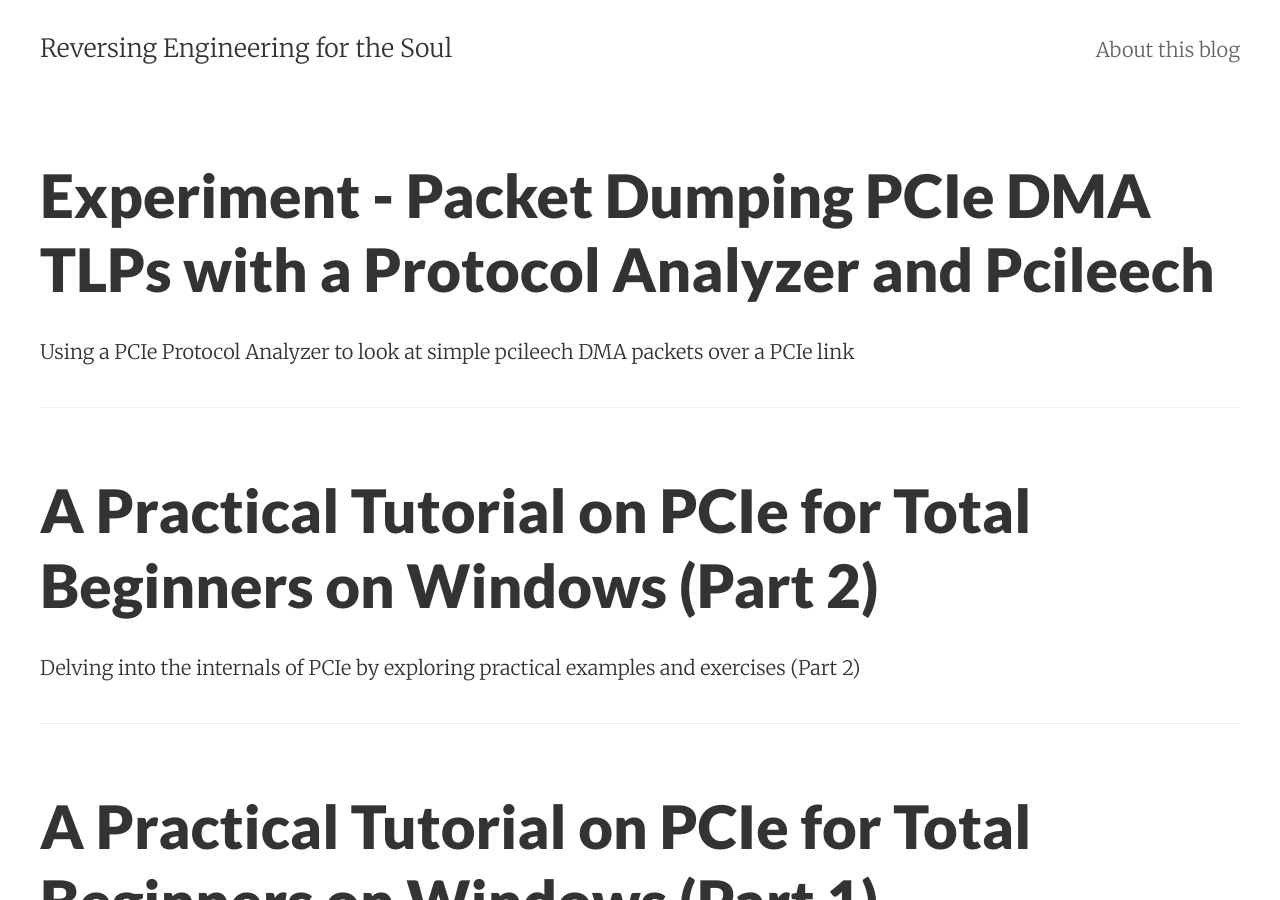
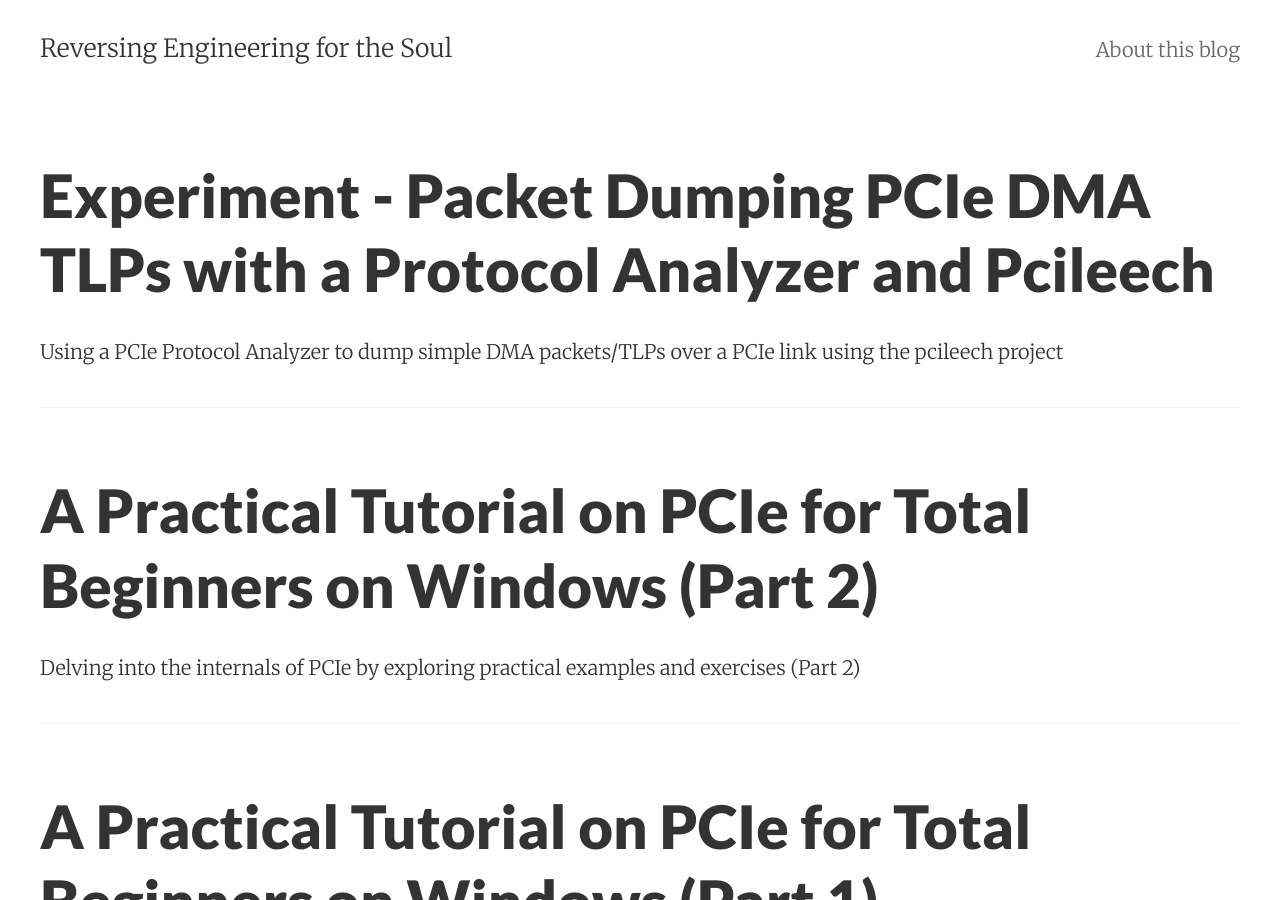
Before and after one commit to Gbps/gbps.github.io, a Jekyll site: the page built from index.html, in a window 1280 px wide and 900 px high. Built offline with Jekyll 4.4.1, drawn with Linux system fonts in a browser that asks for light colours; nearby versions of some CDN libraries; the list of posts is cut into pages by our own code.

Commit message:
Minor fixes

```diff
--- a/_posts/2024-03-26-pcie-experiment-1.md
+++ b/_posts/2024-03-26-pcie-experiment-1.md
@@ -2,7 +2,7 @@
 layout:     post
 title:      Experiment - Packet Dumping PCIe DMA TLPs with a Protocol Analyzer and Pcileech
 date:       2024-03-26
-summary:    Using a PCIe Protocol Analyzer to look at simple pcileech DMA packets over a PCIe link
+summary:    Using a PCIe Protocol Analyzer to dump simple DMA packets/TLPs over a PCIe link using the pcileech project
 categories: pcie experiment linux keysight protocol-analyzer
 ---
 
@@ -41,30 +41,30 @@ Finding historical pricing information for these devices and cards is nearly imp
 
 Here is a listing of my setup, with the exact component identifiers and listings that were necessary to work together. If you were to purchase one of these, I do recommend this setup. Note that cables and cards similar but not exactly the same identifiers might not be compatible, so be exact!
 
-- [Agilent/Keysight U4301A PCI Express Protocol Analyzer Module](https://www.ebay.com/itm/222998757531) - $1,800 USD (bundled with below)
+- [Agilent/Keysight U4301A PCI Express Protocol Analyzer Module](https://www.ebay.com/itm/222998757531) - **$1,800 USD** (bundled with below)
   - This is the actual analyzer module from Agilent that supports PCIe 3.0. This device is similar to a 1U server that must rack into a U4002A Digital Tester Chassis or a M9502A Chassis.
   - The module comes installed with its software license on board. You do not need to purchase a separate license for its functionality.
   - I used the latest edition of Windows 11 for the software.
   - This single module can support up to 8 lanes of upstream and downstream at the same time. Two modules in a chassis would be required for 16 lanes of upstream and downstream.
   - https://www.keysight.com/us/en/product/U4301A/pcie-analyzer.html
 
-- [Agilent/Keysight U4002A Digital Tester Chassis ](https://www.ebay.com/itm/222998757531) -  $1,800 USD (bundled with above)
+- [Agilent/Keysight U4002A Digital Tester Chassis ](https://www.ebay.com/itm/222998757531) -  **$1,800 USD** (bundled with above)
   - This is the chassis that the analyzer module racks into. The chassis has an embedded controller module on it at the bottom which will be the component that hooks up to the PC. This is in charge of controlling the U4301A module and collects and manages its data for sending back to the PC.
 
-- [One Stop Systems OSS Host PCIe Card 7030-30048-01 A](https://www.ebay.com/itm/265603804014) - $8 USD
+- [One Stop Systems OSS Host PCIe Card 7030-30048-01 A](https://www.ebay.com/itm/265603804014) - **$8 USD**
   - The host card that slots into a PCIe slot on the host PC's motherboard. The cord and card should be plugged in and the module powered on for at least 4 minutes prior to booting the host PC.
 
-- [Molex 74546-0403 PCIe x4 iPass Cable](https://www.ebay.com/itm/186166833555) - $15.88 USD
+- [Molex 74546-0403 PCIe x4 iPass Cable](https://www.ebay.com/itm/186166833555) - **$15.88 USD**
   - The cord that connects the embedded controller module in the chassis to the PC through the OSS Host PCIe card.
 
-- [Agilent/Keysight U4321 -66408 PCIe Interposer Probe Card With Cables And Adapter](https://www.ebay.com/itm/374968718221) - $1,850 USD
+- [Agilent/Keysight U4321 -66408 PCIe Interposer Probe Card With Cables And Adapter](https://www.ebay.com/itm/374968718221) - **$1,850 USD**
   - This is the interposer card that sits between the device under test and the slot on the target machine. This card is powered by a 12V DC power brick.
   - This is an x8 card, so it can at the max support 8 lanes of PCIe. Devices under test will negotiate down to 8 lanes if needed, so this is not an isssue.
   - https://www.keysight.com/us/en/product/U4321A/pcie-interposer-probe.html
 
 - At least 2x **U4321-61601** Solid Slot Interposer Cables are needed to attach to the U4321. 4x are needed for bidirectional x8 connection. These were bundled along with the above.
 
-- Total Damage: Roughly ~$4000 USD.
+- Total Damage: Roughly **~$4000 USD**.
 
 ![image-20240326142902108](/assets/PCIe_Experiment_1/image-20240326142902108.png)
 
```
